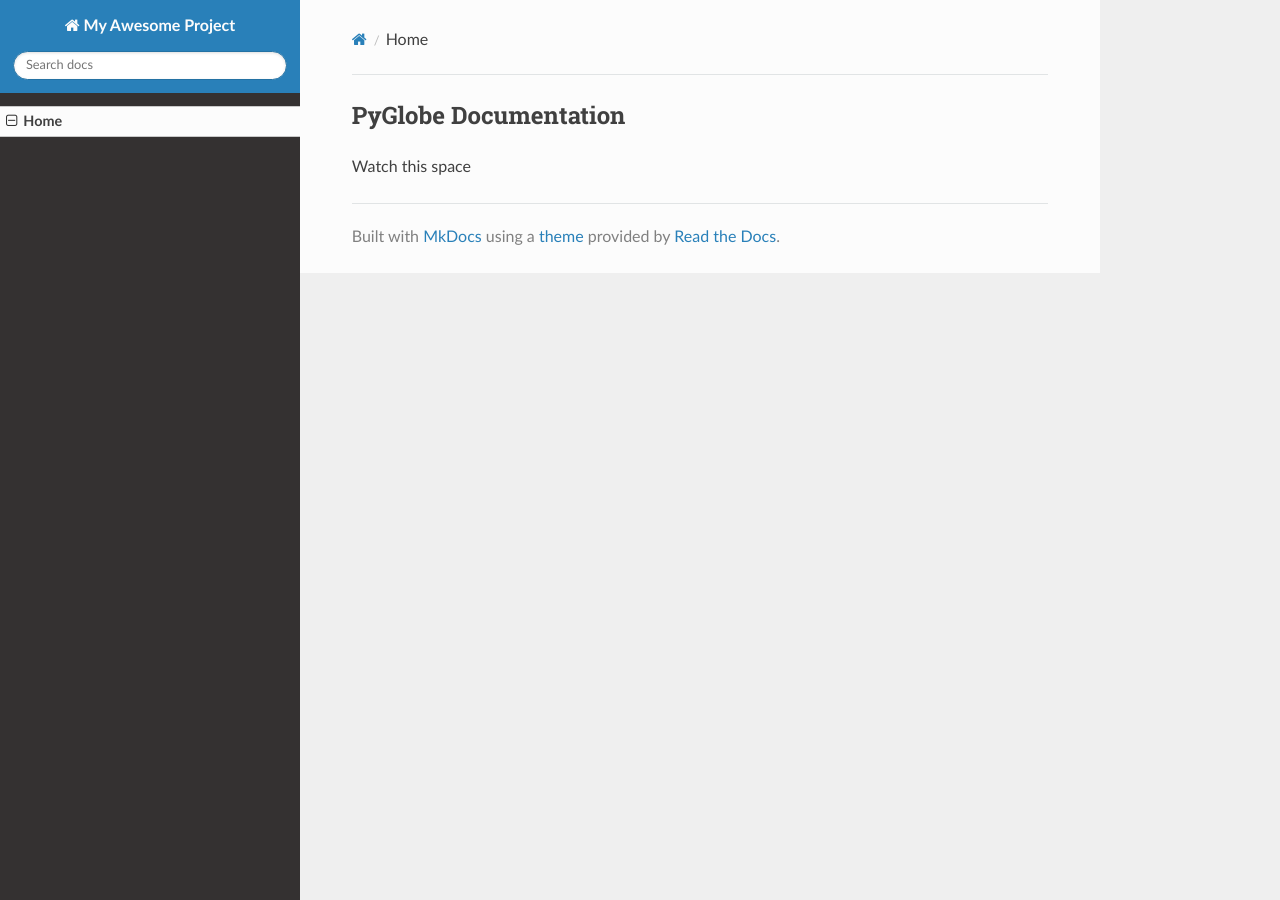
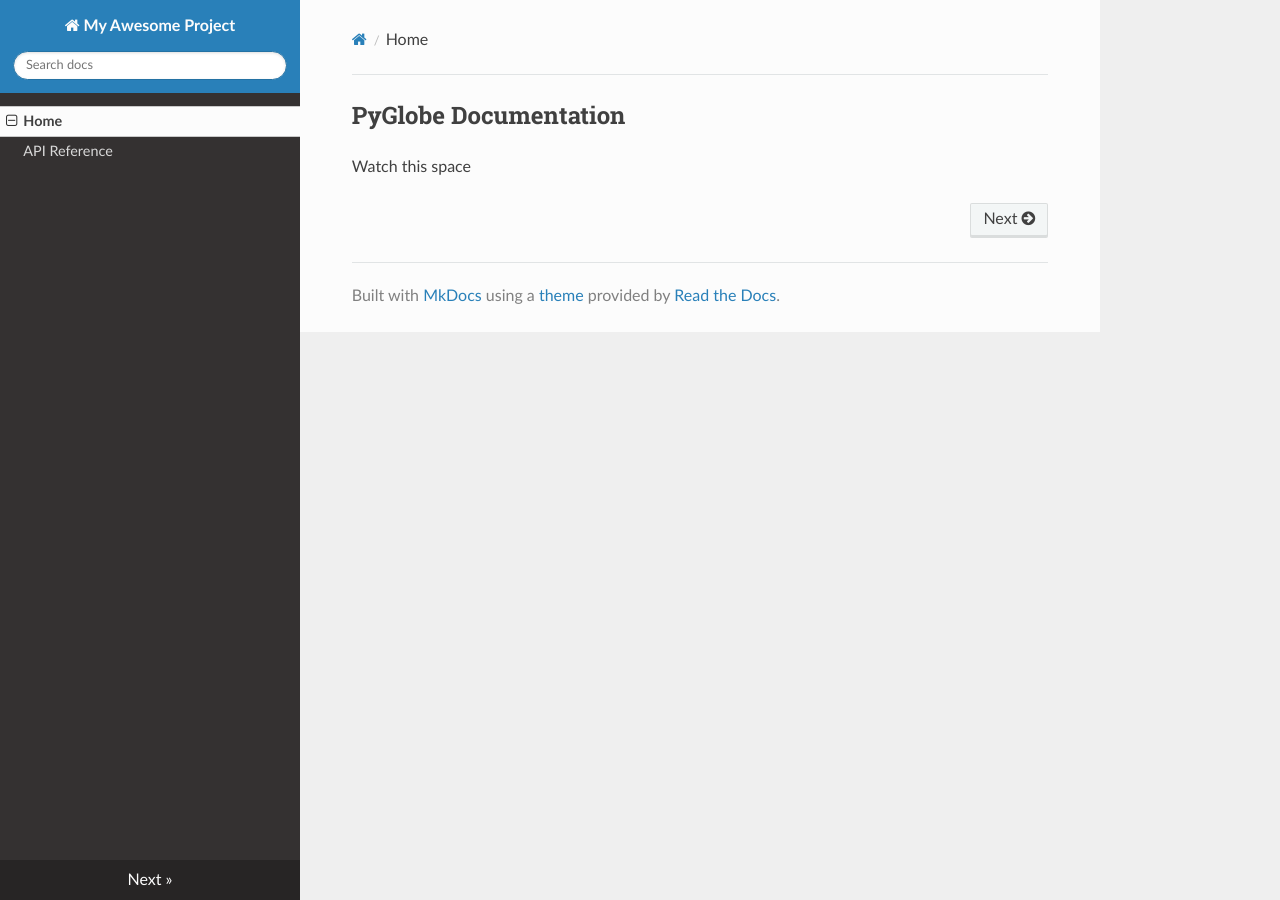
Before and after one commit to bthcode/PyGlobe, an MkDocs documentation site: the page built from docs/index.md, in a window 1280 px wide. Built offline with MkDocs 1.6.1, drawn with Linux system fonts in a browser that asks for light colours; nearby versions of some CDN libraries.

Commit message:
more docs

```diff
--- /dev/null
+++ b/docs/api-reference.md
@@ -0,0 +1,2 @@
+PyGlobe API
+-----------
--- a/mkdocs.yml
+++ b/mkdocs.yml
@@ -5,8 +5,8 @@ site_url: https://example.com/my-project/
 
 nav:
   - Home: 'index.md'
+  - API Reference: 'api-reference.md'
 #  - User Guide: 'user-guide.md'
-#  - API Reference: 'api-reference.md'
 #  - About: 'about.md'
 
 theme:
```
